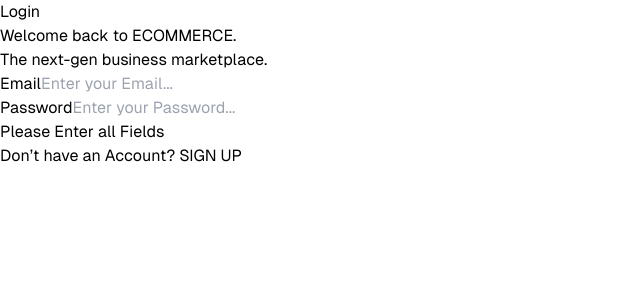
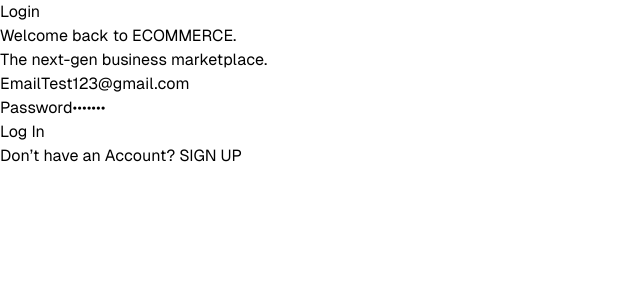
Before and after one commit to AtulPatidar1709/datavisualizationCenter, a Next.js app: page /login in a window 1280 px wide. Shown: the top 300 px of the page, without its empty margins (0-640 px from the left). Built offline with nearby package versions, Linux system fonts and the light colour scheme.

Commit message:
Final Changes

```diff
--- a/src/app/layout.js
+++ b/src/app/layout.js
@@ -1,5 +1,6 @@
 import localFont from "next/font/local";
 import "./globals.css";
+import { Toaster } from "react-hot-toast";
 
 // Load local fonts
 const geistSans = localFont({
@@ -28,6 +29,8 @@
         className={`${geistSans.variable} ${geistMono.variable} antialiased`}
         style={{ fontFamily: "var(--font-geist-sans), sans-serif" }} // Fallback to sans-serif
       >
+        {" "}
+        <Toaster position="bottom-center" reverseOrder={false} />
         {children}
       </body>
     </html>
--- a/src/app/login/page.jsx
+++ b/src/app/login/page.jsx
@@ -11,8 +11,8 @@
   const router = useRouter();
 
   const [user, setUser] = useState({
-    email: "",
-    password: "",
+    email: "Test123@gmail.com",
+    password: "Test123",
   });
 
   const [buttonDisable, setButtonDisable] = useState(false);
@@ -29,14 +29,12 @@
         toast.success("Logged In Successfully");
         router.push("/");
       } else {
+        toast.error("Please Enter Valid Details");
         throw new Error(response.data.error);
       }
     } catch (error) {
       setLoading(false);
-      toast.error(
-        "Something Went Wrong: " +
-          (error.response?.data?.error || error.message)
-      );
+      toast.error("Please Enter Valid Details");
       console.error("Error in Frontend:", error);
     }
   };
```
